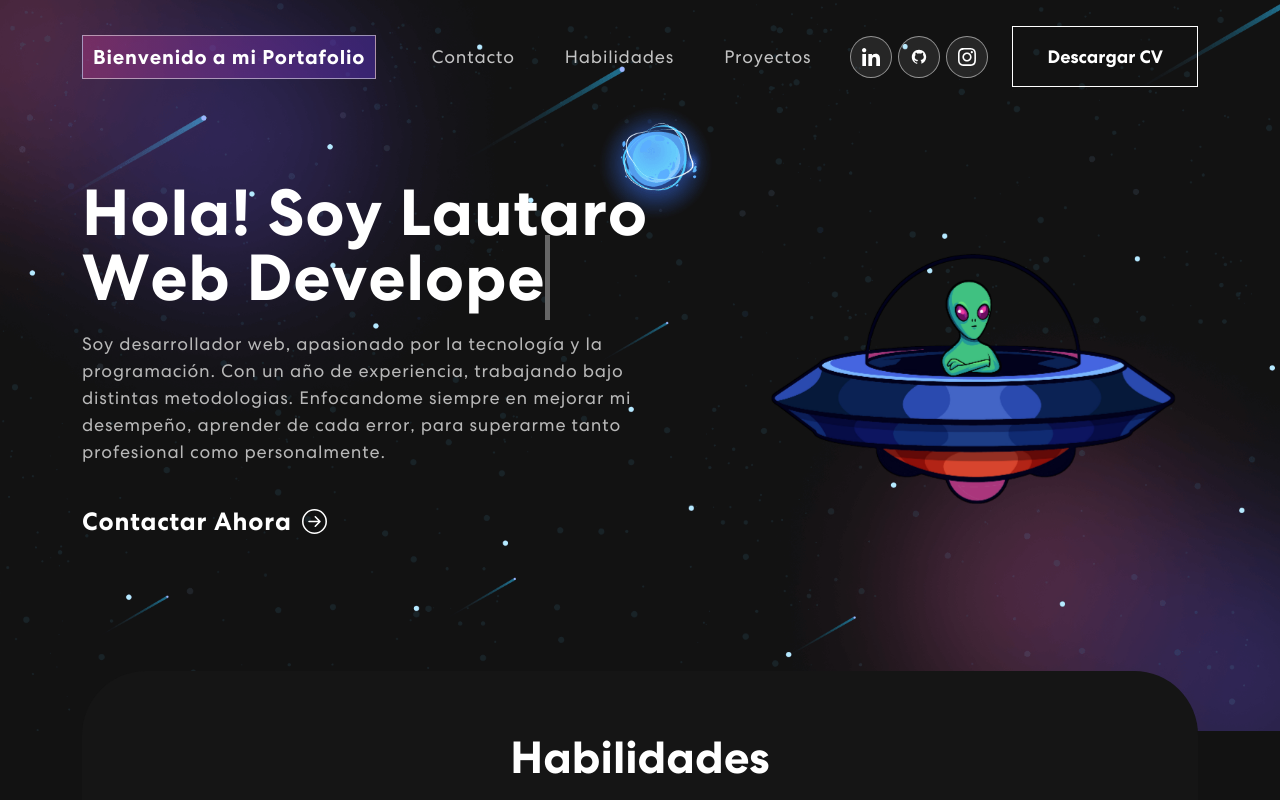
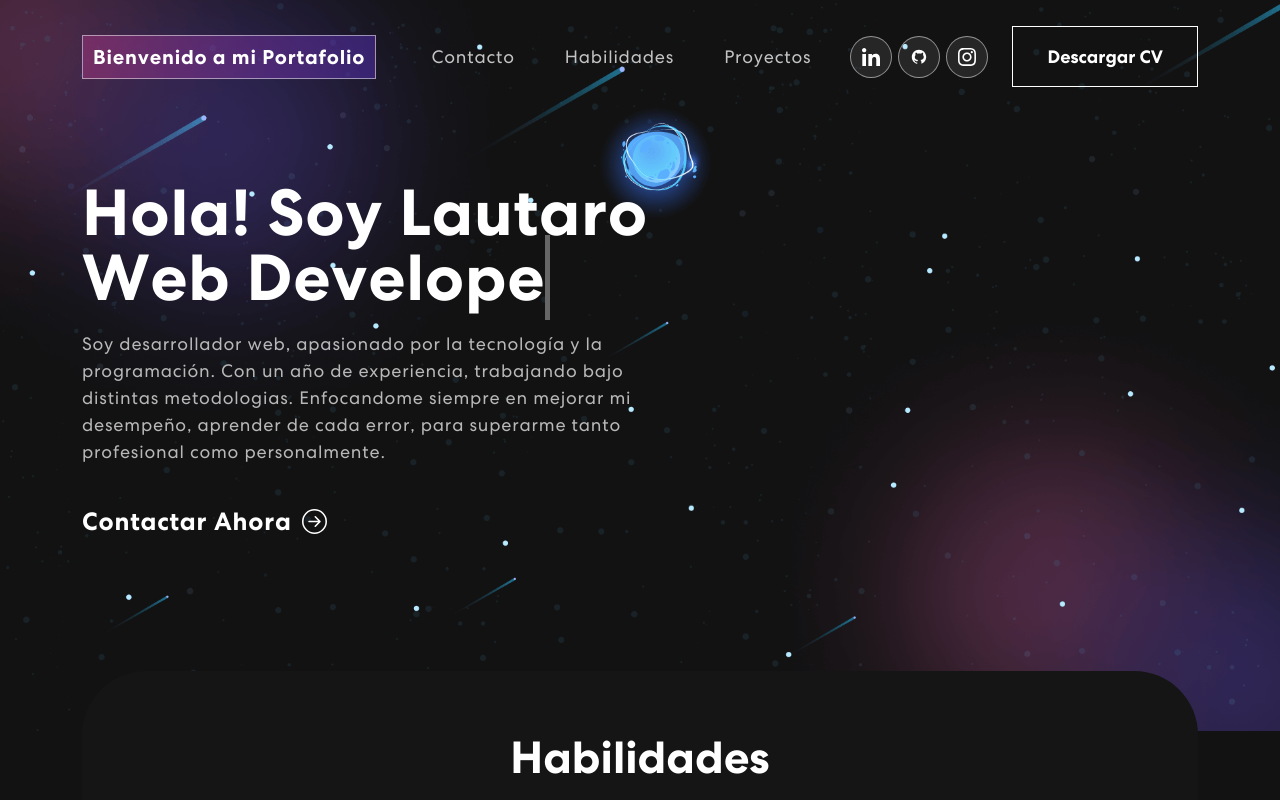
Before and after one commit to xsorren/portafolioFIN, a React (Create React App) app: page / in a window 1280 px wide. Shown: the top 800 px of the page. Built offline with nearby package versions, Linux system fonts and the light colour scheme.

Commit message:
sdaadwsa

```diff
--- a/src/App.css
+++ b/src/App.css
@@ -586,3 +586,8 @@ nav.navbar .navbar-toggler[aria-expanded="true"] .navbar-toggler-icon {
     margin-bottom: 20px;
   }
 }
+@media(max-width: 768px) {
+  .alien {
+    display: none;
+  }
+}
--- a/src/components/Banner.js
+++ b/src/components/Banner.js
@@ -62,8 +62,10 @@ export const Banner = () => {
           </Col>
           <Col xs={12} md={6} xl={5}>
             <TrackVisibility>
+            <div className="alien">
                 <div className="animate__animated animate__zoomIn">
                   <img src={alien} alt="Header Img"/>
+                </div>
                 </div>
             </TrackVisibility>
           </Col>
```
